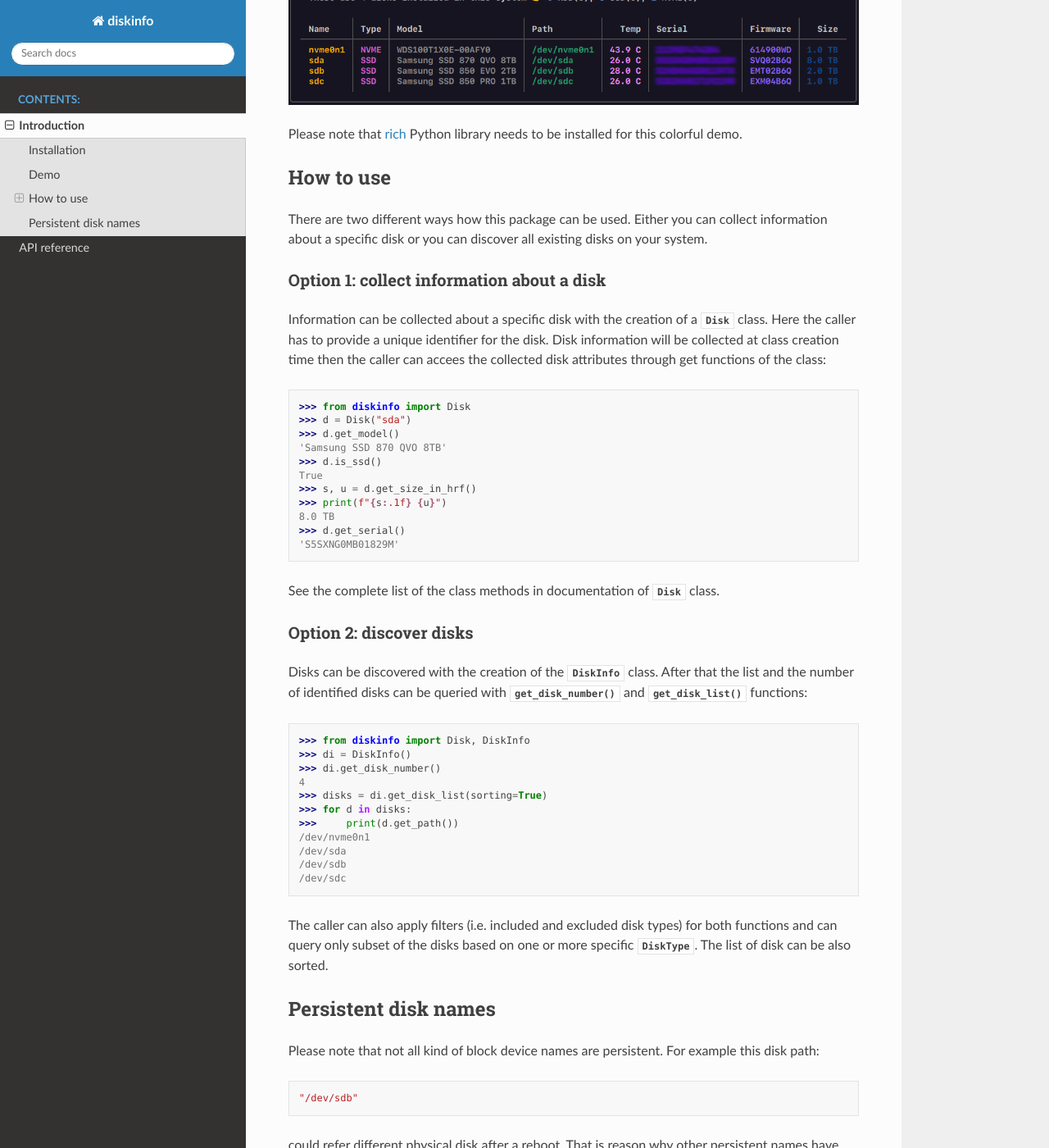
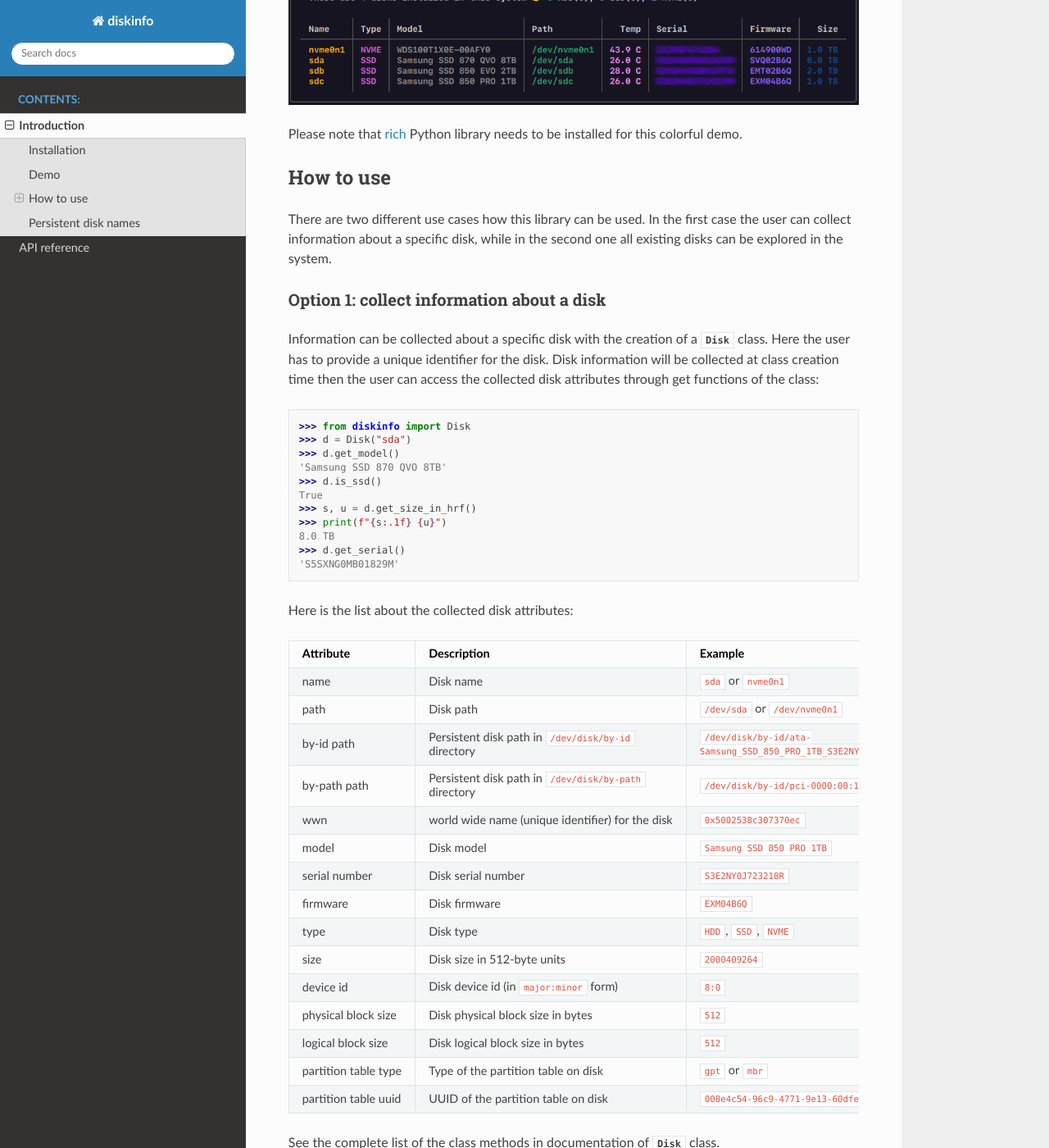
Before and after one commit to petersulyok/diskinfo, a Sphinx documentation site: the page built from docs/source/intro.rst, in a window 1280 px wide and 1400 px high, scrolled down 653 px. Shown: the whole window at 82% size. Built offline with Sphinx 7.4.7 and the Read the Docs theme 2.0.0, drawn with Linux system fonts in a browser that asks for light colours; some of the changed text lies outside the part shown.

Commit message:
New: improved introduction.

```diff
--- a/docs/source/intro.rst
+++ b/docs/source/intro.rst
@@ -17,22 +17,20 @@ The library contains a simple demo, it can be executed in the following way::
 
      python -m diskinfo.demo
 
-
 .. image:: https://github.com/petersulyok/diskinfo/raw/main/docs/diskinfo_rich_demo.png
-
 
 Please note that `rich <https://pypi.org/project/rich/>`_ Python library needs to be installed for this colorful demo.
 
 How to use
 ----------
-There are two different ways how this package can be used. Either you can collect information about a specific disk
-or you can discover all existing disks on your system.
+There are two different use cases how this library can be used. In the first case the user can collect information about
+a specific disk, while in the second one all existing disks can be explored in the system.
 
 Option 1: collect information about a disk
 ^^^^^^^^^^^^^^^^^^^^^^^^^^^^^^^^^^^^^^^^^^
-Information can be collected about a specific disk with the creation of a :class:`~diskinfo.Disk` class. Here the caller has
-to provide a unique identifier for the disk. Disk information will be collected at class creation time then the caller
-can accees the collected disk attributes through get functions of the class::
+Information can be collected about a specific disk with the creation of a :class:`~diskinfo.Disk` class. Here the user
+has to provide a unique identifier for the disk. Disk information will be collected at class creation time then the
+user can access the collected disk attributes through get functions of the class::
 
     >>> from diskinfo import Disk
     >>> d = Disk("sda")
@@ -46,11 +44,66 @@ can accees the collected disk attributes through get functions of the class::
     >>> d.get_serial()
     'S5SXNG0MB01829M'
 
+
+Here is the list about the collected disk attributes:
+
+.. list-table::
+    :header-rows: 1
+
+    *   - Attribute
+        - Description
+        - Example
+    *   - name
+        - Disk name
+        - ``sda`` or ``nvme0n1``
+    *   - path
+        - Disk path
+        - ``/dev/sda`` or ``/dev/nvme0n1``
+    *   - by-id path
+        - Persistent disk path in ``/dev/disk/by-id`` directory
+        - ``/dev/disk/by-id/ata-Samsung_SSD_850_PRO_1TB_S3E2NY0J723218R``
+    *   - by-path path
+        - Persistent disk path in ``/dev/disk/by-path`` directory
+        - ``/dev/disk/by-id/pci-0000:00:17.0-ata-2``
+    *   - wwn
+        - world wide name (unique identifier) for the disk
+        - ``0x5002538c307370ec``
+    *   - model
+        - Disk model
+        - ``Samsung SSD 850 PRO 1TB``
+    *   - serial number
+        - Disk serial number
+        - ``S3E2NY0J723218R``
+    *   - firmware
+        - Disk firmware
+        - ``EXM04B6Q``
+    *   - type
+        - Disk type
+        - ``HDD``, ``SSD``, ``NVME``
+    *   - size
+        - Disk size in 512-byte units
+        - ``2000409264``
+    *   - device id
+        - Disk device id (in ``major:minor`` form)
+        - ``8:0``
+    *   - physical block size
+        - Disk physical block size in bytes
+        - ``512``
+    *   - logical block size
+        - Disk logical block size in bytes
+        - ``512``
+    *   - partition table type
+        - Type of the partition table on disk
+        - ``gpt`` or ``mbr``
+    *   - partition table uuid
+        - UUID of the partition table on disk
+        - ``008e4c54-96c9-4771-9e13-60dfe00ebb7f``
+
 See the complete list of the class methods in documentation of :class:`~diskinfo.Disk` class.
 
-Option 2: discover disks
-^^^^^^^^^^^^^^^^^^^^^^^^
-Disks can be discovered with the creation of the :class:`~diskinfo.DiskInfo` class. After that the list and
+Option 2: explore disks
+^^^^^^^^^^^^^^^^^^^^^^^
+Disks can be explored with the creation of the :class:`~diskinfo.DiskInfo` class. After that the list and
 the number of identified disks can be queried with :meth:`~diskinfo.DiskInfo.get_disk_number()`
 and :meth:`~diskinfo.DiskInfo.get_disk_list()` functions::
 
```
